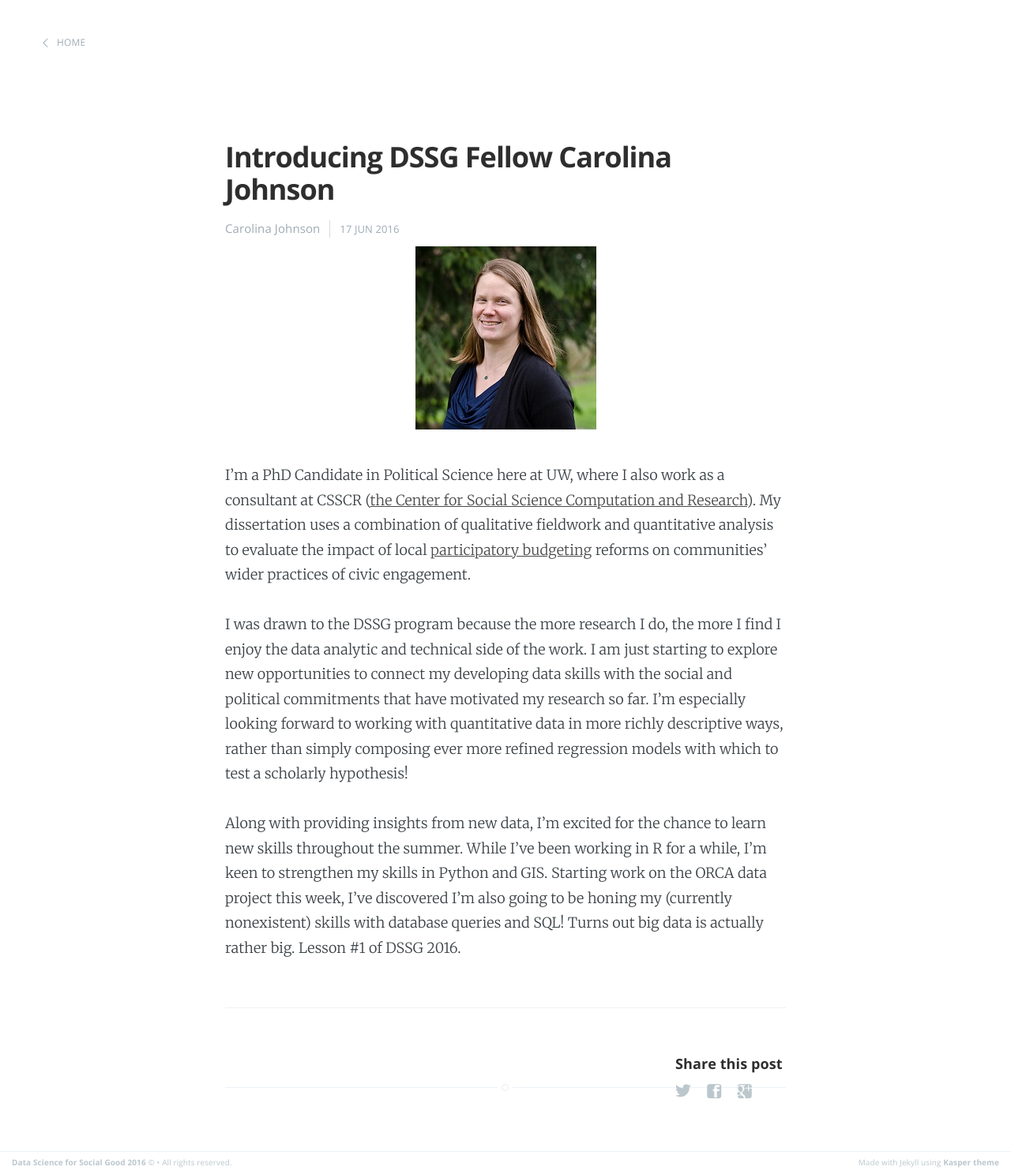
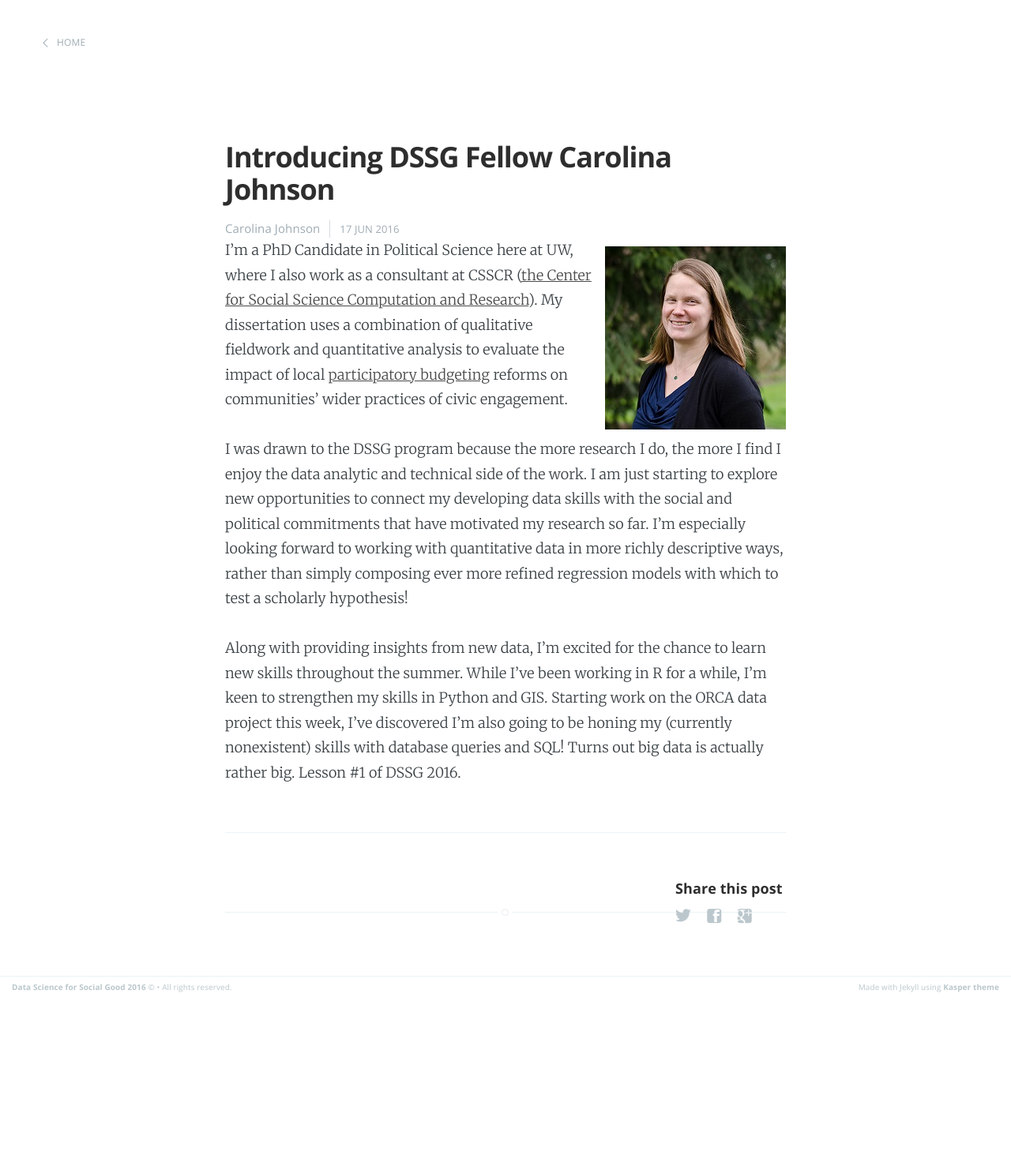
Before and after one commit to uwescience/DSSG2016, a Jekyll site: the page built from _posts/2016-06-17-carolina-intro.md, in a window 1280 px wide. Shown: the whole page at 79% size. Built offline with Jekyll 4.4.1, drawn with Linux system fonts in a browser that asks for light colours; after the commit the page ends 1265 px from its top, so only the background shows below that.

Commit message:
Tweaked image formatting

```diff
--- a/_posts/2016-06-17-carolina-intro.md
+++ b/_posts/2016-06-17-carolina-intro.md
@@ -5,9 +5,7 @@
 author: Carolina Johnson
 ---
 
-![Small picture of Carolina]({{site.url}}/assets/images/carolina-small.jpg)
-
-I'm a PhD Candidate in Political Science here at UW, where I also work as a consultant at CSSCR ([the Center for Social Science Computation and Research](http://csscr.washington.edu)).  My dissertation uses a combination of qualitative fieldwork and quantitative analysis to evaluate the impact of local [participatory budgeting](www.participatorybudgeting.org) reforms on communities' wider practices of civic engagement.
+![Small picture of Carolina]({{site.url}}/assets/images/carolina-small.jpg){:align="right" style="PADDING-LEFT: 5px; PADDING-BOTTOM: 5px;"} I'm a PhD Candidate in Political Science here at UW, where I also work as a consultant at CSSCR ([the Center for Social Science Computation and Research](http://csscr.washington.edu)).  My dissertation uses a combination of qualitative fieldwork and quantitative analysis to evaluate the impact of local [participatory budgeting](www.participatorybudgeting.org) reforms on communities' wider practices of civic engagement.
 
 I was drawn to the DSSG program because the more research I do, the more I find I enjoy the data analytic and technical side of the work. I am just starting to explore new opportunities to connect my developing data skills with the social and political commitments that have motivated my research so far.  I'm especially looking forward to working with quantitative data in more richly descriptive ways, rather than simply composing ever more refined regression models with which to test a scholarly hypothesis!
 
```
